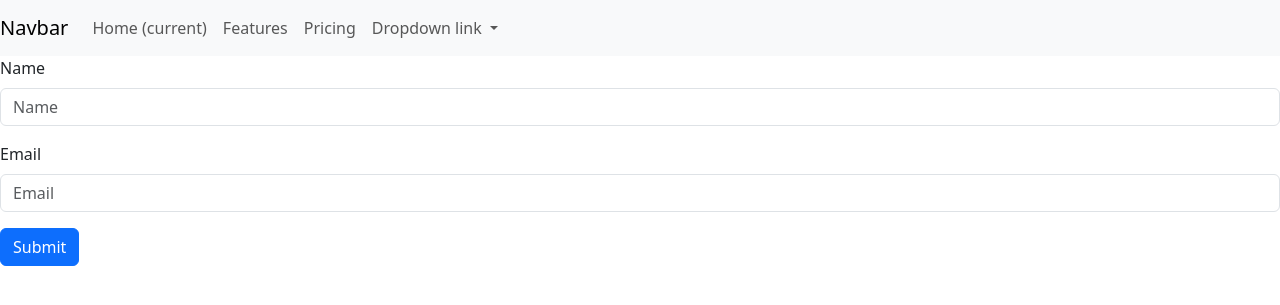
After one commit to TBDM-24-25/SampleGen-Orchestrator, a Django app: page /job_handler/bootstrap_try/ in a window 1280 px wide. The commit adds this page. Shown: the top 305 px of the page. Run offline with Django 5.2, Linux system fonts and the light colour scheme; some libraries are stand-ins or nearby versions.

Commit message:
implemented first forms versions

```diff
--- /dev/null
+++ b/orchestrator/control_server/job_handler/forms.py
@@ -0,0 +1,18 @@
+# filepath: orchestrator/control_server/job_handler/forms.py
+from django import forms
+
+class SampleForm(forms.Form):
+    name = forms.CharField(max_length=100)
+    email = forms.EmailField()
+
+class JobForm(forms.Form):
+    name = forms.CharField(max_length=200, label='Name', required=True)
+    container_image_name = forms.CharField(max_length=200, required=True, label="Container Image Name")
+    container_number = forms.IntegerField(max_value=5, required=True, label="Number of containers to deploy")
+    cpu_limit = forms.FloatField(label="Container CPU limit")
+    computation_duration_in_seconds = forms.IntegerField(max_value=7200, required=True, label="Computation duration in seconds")
+
+
+class EnviromentVariableForm(forms.Form):
+    variable_name = forms.CharField(max_length=200, label="Name", required=False)
+    variable_value = forms.CharField(max_length=200, label="Value", required=False)
--- /dev/null
+++ b/orchestrator/control_server/job_handler/templates/job_handler/bootstrap_try.html
@@ -0,0 +1,52 @@
+<!-- filepath: orchestrator/control_server/job_handler/templates/job_handler/bootstrap_try.html -->
+{# Load the tag library #}
+{% load bootstrap5 %}
+
+{# Load CSS and JavaScript #}
+{% bootstrap_css %}
+{% bootstrap_javascript %}
+
+{# Display django.contrib.messages as Bootstrap alerts #}
+{% bootstrap_messages %}
+
+{# Display navbar #}
+<nav class="navbar navbar-expand-lg navbar-light bg-light">
+    <a class="navbar-brand" href="#">Navbar</a>
+    <button class="navbar-toggler" type="button" data-toggle="collapse" data-target="#navbarNavDropdown" aria-controls="navbarNavDropdown" aria-expanded="false" aria-label="Toggle navigation">
+      <span class="navbar-toggler-icon"></span>
+    </button>
+    <div class="collapse navbar-collapse" id="navbarNavDropdown">
+      <ul class="navbar-nav">
+        <li class="nav-item active">
+          <a class="nav-link" href="#">Home <span class="sr-only">(current)</span></a>
+        </li>
+        <li class="nav-item">
+          <a class="nav-link" href="#">Features</a>
+        </li>
+        <li class="nav-item">
+          <a class="nav-link" href="#">Pricing</a>
+        </li>
+        <li class="nav-item dropdown">
+          <a class="nav-link dropdown-toggle" href="#" id="navbarDropdownMenuLink" data-toggle="dropdown" aria-haspopup="true" aria-expanded="false">
+            Dropdown link
+          </a>
+          <div class="dropdown-menu" aria-labelledby="navbarDropdownMenuLink">
+            <a class="dropdown-item" href="#">Action</a>
+            <a class="dropdown-item" href="#">Another action</a>
+            <a class="dropdown-item" href="#">Something else here</a>
+          </div>
+        </li>
+      </ul>
+    </div>
+  </nav>
+
+{# Display a form #}
+<form action="/url/to/submit/" method="post" class="form">
+  {% csrf_token %}
+  {% bootstrap_form form %}
+  {% buttons %}
+    <button type="submit" class="btn btn-primary">
+      Submit
+    </button>
+  {% endbuttons %}
+</form>
--- a/orchestrator/control_server/job_handler/urls.py
+++ b/orchestrator/control_server/job_handler/urls.py
@@ -4,4 +4,5 @@ from . import views
 
 urlpatterns = [
     path("", views.index, name="index"),
+    path("bootstrap_try/", views.show_bootstrap, name="bootstrap_try"),
 ]
--- a/orchestrator/control_server/job_handler/views.py
+++ b/orchestrator/control_server/job_handler/views.py
@@ -31,3 +31,11 @@ def create_job(request):
         })
     else:
         return HttpResponseRedirect(reverse('index'))
+
+# filepath: orchestrator/control_server/job_handler/views.py
+from django.shortcuts import render
+from .forms import SampleForm
+
+def show_bootstrap(request):
+    form = SampleForm()
+    return render(request, 'job_handler/bootstrap_try.html', {'form': form})
```
Also changed, not shown: orchestrator/control_server/job_handler/templates/job_handler/index.html (+32 -1 lines).
